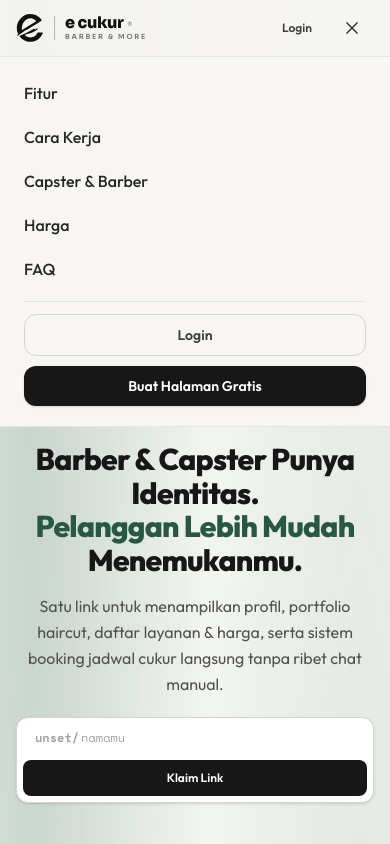
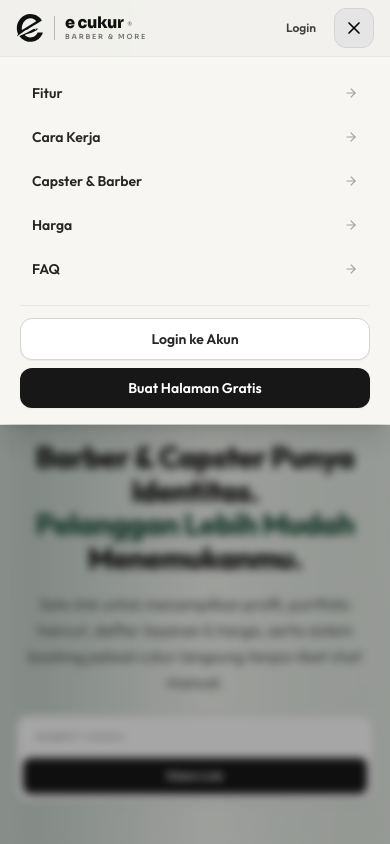
Before and after one commit to rafifmuhanwar-lgtm/E-KeCukur, a React (Vite) app in the folder frontend/: page / in a window 390 px wide. Both pictures are taken after a click on the button 352 px from the left and 28 px from the top of the page. Shown: the top 844 px of the page. Built offline with nearby package versions, Linux system fonts and the light colour scheme; no server answers; the database is empty.

Commit message:
fix: perbaiki toggle mobile drawer landing page dan rapikan portal internal di footer

```diff
--- a/frontend/src/pages/Home.jsx
+++ b/frontend/src/pages/Home.jsx
@@ -40,6 +40,29 @@ export default function Home() {
   const [mobileMenuOpen, setMobileMenuOpen] = useState(false);
   const [headerVisible, setHeaderVisible] = useState(true);
   const headerVisibleRef = useRef(true);
+
+  // Lock body scroll when mobile menu is open
+  useEffect(() => {
+    if (mobileMenuOpen) {
+      const originalOverflow = document.body.style.overflow;
+      document.body.style.overflow = 'hidden';
+      return () => {
+        document.body.style.overflow = originalOverflow;
+      };
+    }
+  }, [mobileMenuOpen]);
+
+  // Smooth scroll handler for anchor links
+  const handleNavClick = (e, targetId) => {
+    e.preventDefault();
+    setMobileMenuOpen(false);
+    const element = document.getElementById(targetId);
+    if (element) {
+      element.scrollIntoView({ behavior: 'smooth' });
+    }
+  };
+
+  const isHeaderShown = headerVisible || mobileMenuOpen;
 
   useEffect(() => {
     if (mobileMenuOpen) {
@@ -240,11 +263,11 @@ export default function Home() {
       <motion.nav
         initial={false}
         animate={{
-          y: headerVisible ? '0%' : '-110%',
-          opacity: headerVisible ? 1 : 0,
+          y: isHeaderShown ? '0%' : '-110%',
+          opacity: isHeaderShown ? 1 : 0,
         }}
-        transition={{ type: 'tween', duration: 0.45, ease: [0.22, 1, 0.36, 1] }}
-        className="sticky top-0 z-40 bg-[#F7F6F2]/90 backdrop-blur-md border-b border-neutral-200/80"
+        transition={{ type: 'tween', duration: 0.35, ease: [0.22, 1, 0.36, 1] }}
+        className="sticky top-0 z-50 bg-[#F7F6F2]/95 backdrop-blur-md border-b border-neutral-200/80"
       >
         <div className="max-w-6xl mx-auto px-4 sm:px-6 h-14 sm:h-16 flex items-center justify-between">
 
@@ -255,11 +278,11 @@ export default function Home() {
 
           {/* Desktop Nav Links */}
           <div className="hidden md:flex items-center gap-7 text-sm font-medium text-neutral-600">
-            <a href="#fitur" className="hover:text-[#171717] transition-colors">Fitur</a>
-            <a href="#cara-kerja" className="hover:text-[#171717] transition-colors">Cara Kerja</a>
-            <a href="#untuk-barber" className="hover:text-[#171717] transition-colors">Capster & Barber</a>
-            <a href="#harga" className="hover:text-[#171717] transition-colors">Harga</a>
-            <a href="#faq" className="hover:text-[#171717] transition-colors">FAQ</a>
+            <a href="#fitur" onClick={(e) => handleNavClick(e, 'fitur')} className="hover:text-[#171717] transition-colors">Fitur</a>
+            <a href="#cara-kerja" onClick={(e) => handleNavClick(e, 'cara-kerja')} className="hover:text-[#171717] transition-colors">Cara Kerja</a>
+            <a href="#untuk-barber" onClick={(e) => handleNavClick(e, 'untuk-barber')} className="hover:text-[#171717] transition-colors">Capster & Barber</a>
+            <a href="#harga" onClick={(e) => handleNavClick(e, 'harga')} className="hover:text-[#171717] transition-colors">Harga</a>
+            <a href="#faq" onClick={(e) => handleNavClick(e, 'faq')} className="hover:text-[#171717] transition-colors">FAQ</a>
           </div>
 
           {/* Action Buttons */}
@@ -283,58 +306,102 @@ export default function Home() {
             ) : (
               <button
                 onClick={() => navigate('/barber/dashboard')}
-                className="bg-[#285844] hover:bg-[#1E4334] text-white px-4 py-2 rounded-lg font-semibold text-xs transition-all shadow-xs active:scale-95 items-center gap-1.5 inline-flex cursor-pointer"
+                className="bg-[#285844] hover:bg-[#1E4334] text-white px-3 sm:px-4 py-1.5 sm:py-2 rounded-lg font-semibold text-xs transition-all shadow-xs active:scale-95 items-center gap-1.5 inline-flex cursor-pointer"
               >
                 <span>Dashboard Studio</span>
                 <ArrowRight className="w-3.5 h-3.5" />
               </button>
             )}
+
+            {/* Mobile Toggle Button on the Right */}
             <button
+              type="button"
               onClick={() => {
                 headerVisibleRef.current = true;
                 setHeaderVisible(true);
                 setMobileMenuOpen(!mobileMenuOpen);
               }}
-              className="md:hidden w-11 h-11 flex items-center justify-center text-neutral-700 hover:text-black rounded-lg hover:bg-neutral-100 transition-colors cursor-pointer"
-              aria-label="Menu"
+              className={`md:hidden w-10 h-10 flex items-center justify-center rounded-xl transition-all cursor-pointer ${
+                mobileMenuOpen
+                  ? 'bg-neutral-200 text-black border border-neutral-300'
+                  : 'text-neutral-700 hover:text-black hover:bg-neutral-100'
+              }`}
+              aria-label={mobileMenuOpen ? 'Tutup menu navigasi' : 'Buka menu navigasi'}
+              aria-expanded={mobileMenuOpen}
             >
               {mobileMenuOpen ? <X className="w-5 h-5" /> : <Menu className="w-5 h-5" />}
             </button>
           </div>
         </div>
-      </motion.nav>
 
-      {/* Mobile Drawer Menu */}
+        {/* Mobile Drawer Menu attached inside sticky nav */}
         <AnimatePresence>
           {mobileMenuOpen && (
             <motion.div
               initial={{ opacity: 0, height: 0 }}
               animate={{ opacity: 1, height: 'auto' }}
               exit={{ opacity: 0, height: 0 }}
-            className="md:hidden bg-[#F7F6F2] border-b border-neutral-200 px-6 py-5 space-y-4"
+              transition={{ duration: 0.25, ease: 'easeInOut' }}
+              className="md:hidden border-t border-neutral-200/90 bg-[#F7F6F2]/98 backdrop-blur-xl px-5 py-4 space-y-4 shadow-xl max-h-[calc(100vh-4rem)] overflow-y-auto"
             >
-            <div className="flex flex-col gap-3 font-medium text-base text-neutral-800">
-              <a href="#fitur" onClick={() => setMobileMenuOpen(false)} className="py-1">Fitur</a>
-              <a href="#cara-kerja" onClick={() => setMobileMenuOpen(false)} className="py-1">Cara Kerja</a>
-              <a href="#untuk-barber" onClick={() => setMobileMenuOpen(false)} className="py-1">Capster & Barber</a>
-              <a href="#harga" onClick={() => setMobileMenuOpen(false)} className="py-1">Harga</a>
-              <a href="#faq" onClick={() => setMobileMenuOpen(false)} className="py-1">FAQ</a>
+              <div className="flex flex-col gap-1 text-sm font-semibold text-neutral-800">
+                <a
+                  href="#fitur"
+                  onClick={(e) => handleNavClick(e, 'fitur')}
+                  className="py-2.5 px-3 rounded-lg hover:bg-neutral-200/60 transition-colors flex items-center justify-between"
+                >
+                  <span>Fitur</span>
+                  <ArrowRight className="w-3.5 h-3.5 text-neutral-400" />
+                </a>
+                <a
+                  href="#cara-kerja"
+                  onClick={(e) => handleNavClick(e, 'cara-kerja')}
+                  className="py-2.5 px-3 rounded-lg hover:bg-neutral-200/60 transition-colors flex items-center justify-between"
+                >
+                  <span>Cara Kerja</span>
+                  <ArrowRight className="w-3.5 h-3.5 text-neutral-400" />
+                </a>
+                <a
+                  href="#untuk-barber"
+                  onClick={(e) => handleNavClick(e, 'untuk-barber')}
+                  className="py-2.5 px-3 rounded-lg hover:bg-neutral-200/60 transition-colors flex items-center justify-between"
+                >
+                  <span>Capster & Barber</span>
+                  <ArrowRight className="w-3.5 h-3.5 text-neutral-400" />
+                </a>
+                <a
+                  href="#harga"
+                  onClick={(e) => handleNavClick(e, 'harga')}
+                  className="py-2.5 px-3 rounded-lg hover:bg-neutral-200/60 transition-colors flex items-center justify-between"
+                >
+                  <span>Harga</span>
+                  <ArrowRight className="w-3.5 h-3.5 text-neutral-400" />
+                </a>
+                <a
+                  href="#faq"
+                  onClick={(e) => handleNavClick(e, 'faq')}
+                  className="py-2.5 px-3 rounded-lg hover:bg-neutral-200/60 transition-colors flex items-center justify-between"
+                >
+                  <span>FAQ</span>
+                  <ArrowRight className="w-3.5 h-3.5 text-neutral-400" />
+                </a>
               </div>
-            <div className="pt-3 border-t border-neutral-200 flex flex-col gap-2.5">
+
+              <div className="pt-3 border-t border-neutral-200/80 flex flex-col gap-2">
                 {!isLoggedIn ? (
                   <>
                     <button
                       onClick={() => { setMobileMenuOpen(false); navigate('/login'); }}
-                    className="w-full py-2.5 text-center font-semibold text-sm text-neutral-700 border border-neutral-300 rounded-xl"
+                      className="w-full py-2.5 text-center font-semibold text-sm text-neutral-800 bg-white border border-neutral-300 rounded-xl shadow-2xs hover:bg-neutral-50 active:scale-98 transition-all"
                     >
-                    Login
+                      Login ke Akun
                     </button>
                     <button
                       onClick={() => {
                         setMobileMenuOpen(false);
                         handleCreatePageAction();
                       }}
-                    className="w-full py-2.5 text-center font-semibold text-sm bg-[#171717] text-white rounded-xl shadow-sm"
+                      className="w-full py-2.5 text-center font-semibold text-sm bg-[#171717] hover:bg-black text-white rounded-xl shadow-xs active:scale-98 transition-all"
                     >
                       Buat Halaman Gratis
                     </button>
@@ -345,13 +412,27 @@ export default function Home() {
                       setMobileMenuOpen(false);
                       navigate('/barber/dashboard');
                     }}
-                  className="w-full py-2.5 text-center font-semibold text-sm bg-[#285844] text-white rounded-xl shadow-sm"
+                    className="w-full py-2.5 text-center font-semibold text-sm bg-[#285844] hover:bg-[#1E4334] text-white rounded-xl shadow-xs active:scale-98 transition-all"
                   >
                     Buka Dashboard Studio
                   </button>
                 )}
               </div>
             </motion.div>
+          )}
+        </AnimatePresence>
+      </motion.nav>
+
+      {/* Backdrop overlay when mobile menu is open */}
+      <AnimatePresence>
+        {mobileMenuOpen && (
+          <motion.div
+            initial={{ opacity: 0 }}
+            animate={{ opacity: 1 }}
+            exit={{ opacity: 0 }}
+            onClick={() => setMobileMenuOpen(false)}
+            className="md:hidden fixed inset-0 bg-black/35 backdrop-blur-xs z-40"
+          />
         )}
       </AnimatePresence>
 
@@ -501,7 +582,7 @@ export default function Home() {
       {/* ━━━━━━━━━━━━━━━━━━━━━━━━━━━━━━━━━━━━━━━━━ */}
       {/* ━━━ 3. TRUST / COMMUNITY STRIP ━━━ */}
       {/* ━━━━━━━━━━━━━━━━━━━━━━━━━━━━━━━━━━━━━━━━━ */}
-      <section id="untuk-barber" className="py-12 bg-white border-y border-neutral-200">
+      <section id="untuk-barber" className="scroll-mt-20 py-12 bg-white border-y border-neutral-200">
         <div className="max-w-6xl mx-auto px-4 sm:px-6">
           <p className="text-xs font-mono uppercase tracking-widest text-neutral-500 font-semibold text-center mb-8">
             Dirancang Untuk Berbagai Segmen Industri Pangkas Rambut
@@ -641,7 +722,7 @@ export default function Home() {
       {/* ━━━━━━━━━━━━━━━━━━━━━━━━━━━━━━━━━━━━━━━━━ */}
       {/* ━━━ 5. FEATURE SHOWCASE (THE 7 PILLARS) ━━━ */}
       {/* ━━━━━━━━━━━━━━━━━━━━━━━━━━━━━━━━━━━━━━━━━ */}
-      <section id="fitur" className="py-16 sm:py-24 bg-white border-y border-neutral-200">
+      <section id="fitur" className="scroll-mt-20 py-16 sm:py-24 bg-white border-y border-neutral-200">
         <div className="max-w-6xl mx-auto px-4 sm:px-6">
 
           <div className="text-center max-w-2xl mx-auto mb-14">
@@ -755,7 +836,7 @@ export default function Home() {
       {/* ━━━━━━━━━━━━━━━━━━━━━━━━━━━━━━━━━━━━━━━━━ */}
       {/* ━━━ 6. LIVE PRODUCT PREVIEW SECTION ━━━ */}
       {/* ━━━━━━━━━━━━━━━━━━━━━━━━━━━━━━━━━━━━━━━━━ */}
-      <section id="preview" className="py-16 sm:py-24 max-w-6xl mx-auto px-4 sm:px-6">
+      <section id="preview" className="scroll-mt-20 py-16 sm:py-24 max-w-6xl mx-auto px-4 sm:px-6">
         <div className="text-center max-w-2xl mx-auto mb-10">
           <span className="text-xs font-mono uppercase tracking-widest text-[#285844] font-semibold">
             Simulasi Interaktif
@@ -867,7 +948,7 @@ export default function Home() {
       {/* ━━━━━━━━━━━━━━━━━━━━━━━━━━━━━━━━━━━━━━━━━ */}
       {/* ━━━ 7. HOW IT WORKS ━━━ */}
       {/* ━━━━━━━━━━━━━━━━━━━━━━━━━━━━━━━━━━━━━━━━━ */}
-      <section id="cara-kerja" className="py-16 sm:py-24 bg-white border-y border-neutral-200">
+      <section id="cara-kerja" className="scroll-mt-20 py-16 sm:py-24 bg-white border-y border-neutral-200">
         <div className="max-w-6xl mx-auto px-4 sm:px-6">
 
           <div className="text-center max-w-2xl mx-auto mb-14">
@@ -924,7 +1005,7 @@ export default function Home() {
       {/* ━━━━━━━━━━━━━━━━━━━━━━━━━━━━━━━━━━━━━━━━━ */}
       {/* ━━━ 9. PRICING (HONEST & TRANSPARENT) ━━━ */}
       {/* ━━━━━━━━━━━━━━━━━━━━━━━━━━━━━━━━━━━━━━━━━ */}
-      <section id="harga" className="py-16 sm:py-24 bg-white border-y border-neutral-200">
+      <section id="harga" className="scroll-mt-20 py-16 sm:py-24 bg-white border-y border-neutral-200">
         <div className="max-w-4xl mx-auto px-4 sm:px-6">
 
           <div className="text-center max-w-xl mx-auto mb-14">
@@ -1048,7 +1129,7 @@ export default function Home() {
       {/* ━━━━━━━━━━━━━━━━━━━━━━━━━━━━━━━━━━━━━━━━━ */}
       {/* ━━━ 10. FAQ SECTION ━━━ */}
       {/* ━━━━━━━━━━━━━━━━━━━━━━━━━━━━━━━━━━━━━━━━━ */}
-      <section id="faq" className="py-16 sm:py-24 max-w-4xl mx-auto px-4 sm:px-6">
+      <section id="faq" className="scroll-mt-20 py-16 sm:py-24 max-w-4xl mx-auto px-4 sm:px-6">
         <div className="text-center max-w-xl mx-auto mb-12">
           <span className="text-xs font-mono uppercase tracking-widest text-[#285844] font-semibold">
             Pertanyaan Umum
@@ -1170,9 +1251,19 @@ export default function Home() {
 
           <div className="md:col-span-3 space-y-2">
             <h4 className="font-mono uppercase font-bold text-[11px] text-neutral-400 tracking-wider">Akses Akun</h4>
-            <ul className="space-y-1.5 text-neutral-300">
-              <li><a href="/login" className="hover:text-white transition-colors">Masuk ke Akun</a></li>
+            <ul className="space-y-2 text-neutral-300">
+              <li><a href="/login" className="hover:text-white transition-colors">Masuk ke Akun Barber</a></li>
               <li><a href="/customer/barbers" className="hover:text-white transition-colors">Cari Barber Sekitar</a></li>
+              <li>
+                <button
+                  type="button"
+                  onClick={() => navigate('/internal')}
+                  className="text-neutral-400 hover:text-white transition-colors inline-flex items-center gap-1.5 cursor-pointer"
+                >
+                  <Lock className="w-3.5 h-3.5 text-neutral-500" />
+                  <span>Portal Kasir & Staff Studio</span>
+                </button>
+              </li>
             </ul>
           </div>
 
@@ -1183,18 +1274,8 @@ export default function Home() {
             &copy; {CURRENT_YEAR} E Cukur. Semua hak dilindungi.
           </div>
 
-          <div className="flex items-center gap-3">
+          <div>
             <span>Dibuat untuk Barber & Capster Indonesia</span>
-            <button
-              type="button"
-              onClick={() => navigate('/internal')}
-              title="Portal Staff & Internal"
-              className="text-neutral-600 hover:text-neutral-300 transition-colors flex items-center gap-1.5"
-              aria-label="Internal Portal"
-            >
-              <Lock className="w-3 h-3" />
-              <span>Portal Staff</span>
-            </button>
           </div>
         </div>
       </footer>
--- a/frontend/src/store.js
+++ b/frontend/src/store.js
@@ -199,6 +199,8 @@ async function saveBarberPayloadToSupabase(barberId, payload) {
     }
   }
 }
+
+let bookingsChannel = null;
 
 export const useStore = create((set, get) => ({
   barbers: [],
@@ -476,8 +478,15 @@ export const useStore = create((set, get) => ({
   subscribeToBookings: () => {
     if (!isSupabaseConfigured) return () => {};
     try {
-      const channel = supabase
-        .channel('realtime:bookings')
+      if (bookingsChannel) {
+        try {
+          supabase.removeChannel(bookingsChannel);
+        } catch {}
+        bookingsChannel = null;
+      }
+
+      bookingsChannel = supabase
+        .channel(`realtime:bookings:${Date.now()}`)
         .on(
           'postgres_changes',
           { event: '*', schema: 'public', table: 'bookings' },
@@ -488,7 +497,10 @@ export const useStore = create((set, get) => ({
         .subscribe();
 
       return () => {
-        supabase.removeChannel(channel);
+        if (bookingsChannel) {
+          supabase.removeChannel(bookingsChannel);
+          bookingsChannel = null;
+        }
       };
     } catch (err) {
       console.warn('Supabase subscribe error:', err);
```
Lines whose indentation alone changed are shown as unchanged.
